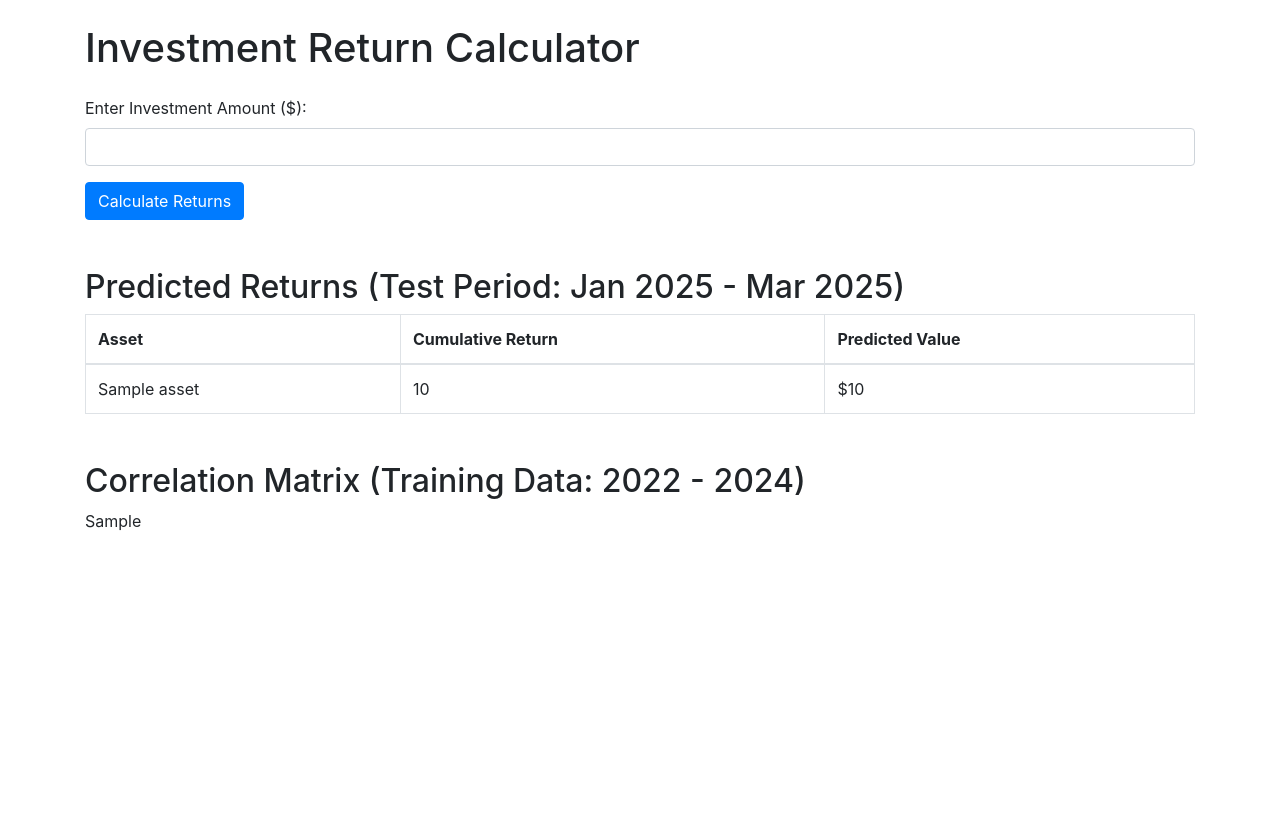
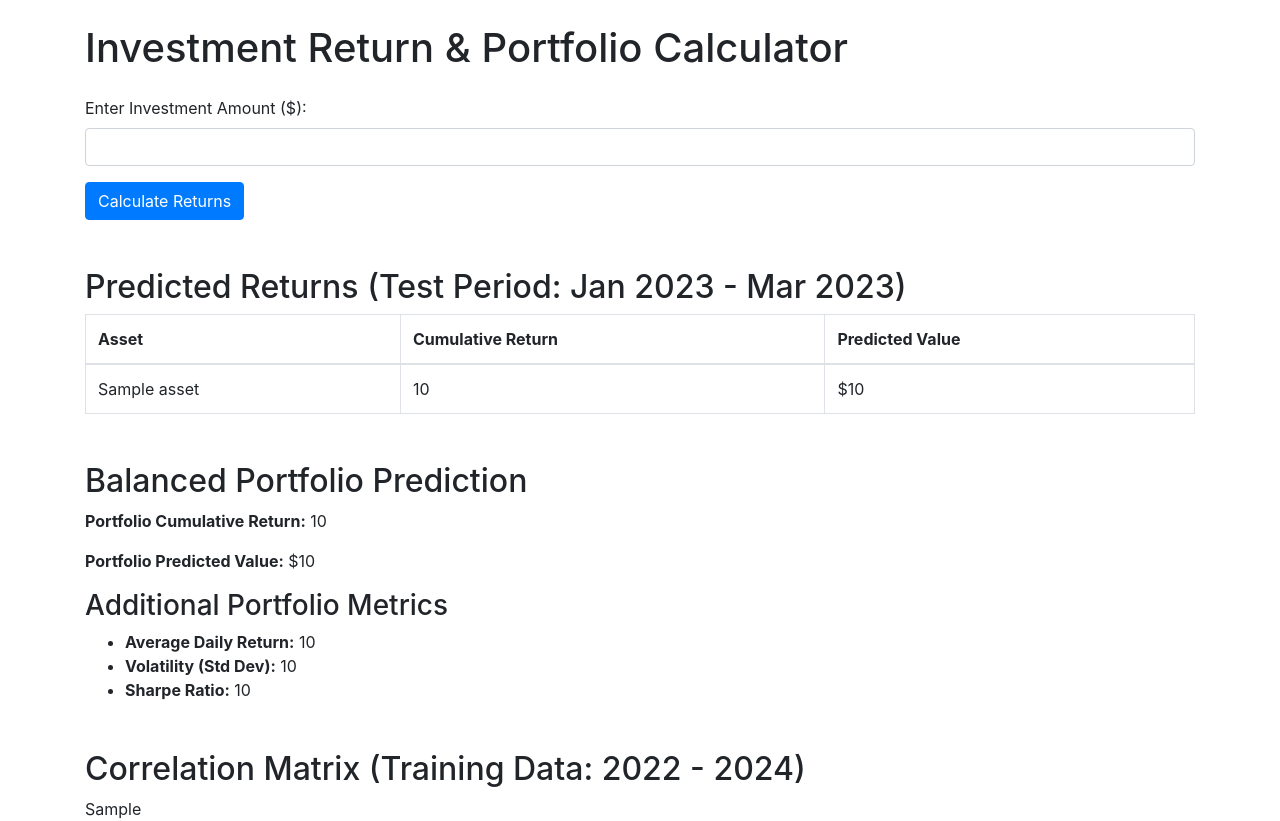
Before and after one commit to naeemhassan09/stock-data-pipeline-flask-app, a Flask app: template templates/index.html in a window 1280 px wide. Before the commit the page ends 531 px from the top, so only its background shows below. Run offline with Flask 3, Linux system fonts and the light colour scheme; the template is opened without the code that fills it: most values are stand-ins (such as "Sample title", 1, 10 or a date in 2020); some libraries are stand-ins or nearby versions.

Commit message:
Converted code to methods and made few updated

```diff
--- a/app.py
+++ b/app.py
@@ -3,10 +3,10 @@ from flask import Flask, render_template, request
 import stocks
 import assets
 import pandas as pd
+import numpy as np
 from dotenv import load_dotenv
+
 load_dotenv()
-
-# Load environment variables
 app = Flask(__name__)
 
 def test_db_connection():
@@ -20,102 +20,161 @@ def test_db_connection():
     finally:
         engine.dispose()
 
-
+# Global constants
 top_active_stocks = ['AAPL', 'TSLA', 'AMZN', 'GOOGL', 'MSFT', 'NVDA', 'META', 'NFLX', 'AMD', 'BRK-B']
 benchmarks = {'S&P 500': 'SPY', 'Gold': 'GLD', 'Silver': 'SLV', 'Oil': 'USO'}
 
-train_start = "2022-01-01"
-train_end = "2024-12-31"
-test_start = "2025-01-01"
-test_end = "2025-03-31"
+# Date ranges
+TRAIN_START = "2022-01-01"
+TRAIN_END = "2024-12-31"
+TEST_START = "2023-01-01"
+TEST_END = "2023-03-31"
+
+def get_training_data():
+    """Fetches or loads training data for top active stocks used for correlation matrix."""
+    train_data = {}
+    for ticker in top_active_stocks:
+        table_name = f"stock_train_{ticker}"
+        df = None
+        if database.table_exists(table_name):
+            df = pd.read_sql_table(table_name, database.get_engine())
+            if df.empty:
+                df = stocks.fetch_stock_data(ticker, start=TRAIN_START, end=TRAIN_END)
+                if df is not None:
+                    df = stocks.process_stock_data(df)
+                    database.store_df_to_db(df, table_name=table_name)
+        else:
+            df = stocks.fetch_stock_data(ticker, start=TRAIN_START, end=TRAIN_END)
+            if df is not None:
+                df = stocks.process_stock_data(df)
+                database.store_df_to_db(df, table_name=table_name)
+        if df is not None:
+            train_data[ticker] = df
+    return train_data
+
+def build_correlation_html(train_data):
+    """Builds an HTML table of the correlation matrix from training data."""
+    returns_dict = {ticker: df['Daily_Return'] for ticker, df in train_data.items() if not df.empty}
+    if returns_dict:
+        returns_df = pd.DataFrame(returns_dict).dropna()
+        corr_matrix = returns_df.corr()
+        return corr_matrix.to_html(classes="table table-striped")
+    else:
+        return "<p>No training data available for correlation matrix.</p>"
+
+def get_test_data(investment):
+    """Fetches or loads test data and returns asset predictions and a store for portfolio metrics."""
+    asset_results = {}
+    test_data_store = {}
+
+    # Process stocks test data
+    for ticker in top_active_stocks:
+        table_name = f"stock_test_{ticker}"
+        df = None
+        if database.table_exists(table_name):
+            df = pd.read_sql_table(table_name, database.get_engine())
+            if df.empty:
+                df = stocks.fetch_stock_data(ticker, start=TEST_START, end=TEST_END)
+                if df is not None:
+                    df = stocks.process_stock_data(df)
+                    database.store_df_to_db(df, table_name=table_name)
+        else:
+            df = stocks.fetch_stock_data(ticker, start=TEST_START, end=TEST_END)
+            if df is not None:
+                df = stocks.process_stock_data(df)
+                database.store_df_to_db(df, table_name=table_name)
+        if df is not None and not df.empty:
+            cum_ret = df['Cumulative_Return'].iloc[-1]
+            predicted_value = investment * (1 + cum_ret)
+            asset_results[ticker] = {"Cumulative_Return": cum_ret, "Predicted_Value": predicted_value}
+            test_data_store[ticker] = df
+
+    # Process benchmark assets test data
+    for name, ticker in benchmarks.items():
+        table_name = f"asset_test_{name}"
+        df = None
+        if database.table_exists(table_name):
+            df = pd.read_sql_table(table_name, database.get_engine())
+            if df.empty:
+                df = assets.fetch_asset_data(ticker, start=TEST_START, end=TEST_END)
+                if df is not None:
+                    df = assets.process_asset_data(df)
+                    database.store_df_to_db(df, table_name=table_name)
+        else:
+            df = assets.fetch_asset_data(ticker, start=TEST_START, end=TEST_END)
+            if df is not None:
+                df = assets.process_asset_data(df)
+                database.store_df_to_db(df, table_name=table_name)
+        if df is not None and not df.empty:
+            cum_ret = df['Cumulative_Return'].iloc[-1]
+            predicted_value = investment * (1 + cum_ret)
+            asset_results[name] = {"Cumulative_Return": cum_ret, "Predicted_Value": predicted_value}
+            test_data_store[name] = df
+
+    return asset_results, test_data_store
+
+def calculate_portfolio_metrics(test_data_store, asset_results, investment):
+    """
+    Calculates balanced portfolio predictions and additional metrics (average daily return,
+    volatility, and Sharpe ratio) using equal weighting for assets with positive returns.
+    """
+    portfolio_result = {}
+    portfolio_metrics = {}
+    # Consider only assets with a positive cumulative return.
+    positive_assets = {asset: data for asset, data in asset_results.items() if data["Cumulative_Return"] > 0}
+
+    if positive_assets:
+        portfolio_dfs = []
+        for asset in positive_assets:
+            if asset in test_data_store:
+                temp_df = test_data_store[asset][['Daily_Return']].rename(columns={'Daily_Return': asset})
+                portfolio_dfs.append(temp_df)
+        if portfolio_dfs:
+            combined_returns = pd.concat(portfolio_dfs, axis=1, join='inner')
+            portfolio_daily_return = combined_returns.mean(axis=1)
+            portfolio_avg_daily_return = portfolio_daily_return.mean()
+            portfolio_volatility = portfolio_daily_return.std()
+            sharpe_ratio = (portfolio_avg_daily_return / portfolio_volatility) if portfolio_volatility != 0 else None
+            portfolio_cumulative_return = (1 + portfolio_daily_return).prod() - 1
+            portfolio_predicted_value = investment * (1 + portfolio_cumulative_return)
+            portfolio_result = {
+                "Portfolio_Cumulative_Return": portfolio_cumulative_return,
+                "Portfolio_Predicted_Value": portfolio_predicted_value
+            }
+            portfolio_metrics = {
+                "Average Daily Return": portfolio_avg_daily_return,
+                "Volatility": portfolio_volatility,
+                "Sharpe Ratio": sharpe_ratio
+            }
+    return portfolio_result, portfolio_metrics
 
 @app.route("/", methods=["GET", "POST"])
 def index():
     results = {}
     correlation_html = ""
+    portfolio_result = {}
+    portfolio_metrics = {}
+
     if request.method == "POST":
         try:
             investment = float(request.form.get("investment", 0))
         except ValueError:
             investment = 0
 
-        # Define date ranges (you can also define these globally)
-        train_start = "2022-01-01"
-        train_end = "2024-12-31"
-        test_start = "2023-01-01"
-        test_end = "2023-03-31"
+        # --- TRAINING DATA for Correlation Matrix ---
+        train_data = get_training_data()
+        correlation_html = build_correlation_html(train_data)
 
-        # --- TRAINING DATA FOR STOCKS (for correlation matrix) ---
-        train_data = {}
-        for ticker in top_active_stocks:
-            table_name = f"stock_train_{ticker}"
-            df = None
-            if database.table_exists(table_name):
-                df = pd.read_sql_table(table_name, database.get_engine())
-                if df.empty:
-                    df = stocks.fetch_stock_data(ticker, start=train_start, end=train_end)
-                    if df is not None:
-                        df = stocks.process_stock_data(df)
-                        database.store_df_to_db(df, table_name=table_name)
-            else:
-                df = stocks.fetch_stock_data(ticker, start=train_start, end=train_end)
-                if df is not None:
-                    df = stocks.process_stock_data(df)
-                    database.store_df_to_db(df, table_name=table_name)
-            if df is not None:
-                train_data[ticker] = df
-
-        returns_dict = {ticker: df['Daily_Return'] for ticker, df in train_data.items() if not df.empty}
-        returns_df = pd.DataFrame(returns_dict).dropna()
-        correlation_matrix = returns_df.corr()
-        correlation_html = correlation_matrix.to_html(classes="table table-striped")
-
-        # --- TEST DATA FOR STOCKS ---
-        asset_results = {}
-        for ticker in top_active_stocks:
-            table_name = f"stock_test_{ticker}"
-            df = None
-            if database.table_exists(table_name):
-                df = pd.read_sql_table(table_name, database.get_engine())
-                if df.empty:
-                    df = stocks.fetch_stock_data(ticker, start=test_start, end=test_end)
-                    if df is not None:
-                        df = stocks.process_stock_data(df)
-                        database.store_df_to_db(df, table_name=table_name)
-            else:
-                df = stocks.fetch_stock_data(ticker, start=test_start, end=test_end)
-                if df is not None:
-                    df = stocks.process_stock_data(df)
-                    database.store_df_to_db(df, table_name=table_name)
-            if df is not None and not df.empty:
-                cum_ret = df['Cumulative_Return'].iloc[-1]
-                predicted_value = investment * (1 + cum_ret)
-                asset_results[ticker] = {"Cumulative_Return": cum_ret, "Predicted_Value": predicted_value}
-
-        # --- TEST DATA FOR BENCHMARK ASSETS ---
-        for name, ticker in benchmarks.items():
-            table_name = f"asset_test_{name}"
-            df = None
-            if database.table_exists(table_name):
-                df = pd.read_sql_table(table_name, database.get_engine())
-                if df.empty:
-                    df = assets.fetch_asset_data(ticker, start=test_start, end=test_end)
-                    if df is not None:
-                        df = assets.process_asset_data(df)
-                        database.store_df_to_db(df, table_name=table_name)
-            else:
-                df = assets.fetch_asset_data(ticker, start=test_start, end=test_end)
-                if df is not None:
-                    df = assets.process_asset_data(df)
-                    database.store_df_to_db(df, table_name=table_name)
-            if df is not None and not df.empty:
-                cum_ret = df['Cumulative_Return'].iloc[-1]
-                predicted_value = investment * (1 + cum_ret)
-                asset_results[name] = {"Cumulative_Return": cum_ret, "Predicted_Value": predicted_value}
-
+        # --- TEST DATA for Individual Predictions ---
+        asset_results, test_data_store = get_test_data(investment)
         results = asset_results
 
-    return render_template("index.html", results=results, correlation_html=correlation_html)
+        # --- Balanced Portfolio Calculation & Additional Metrics ---
+        portfolio_result, portfolio_metrics = calculate_portfolio_metrics(test_data_store, asset_results, investment)
+
+    return render_template("index.html", results=results, correlation_html=correlation_html,
+                           portfolio=portfolio_result, metrics=portfolio_metrics)
+
 if __name__ == "__main__":
     test_db_connection()
     app.run(host="0.0.0.0", port=8080, debug=True)
--- a/templates/index.html
+++ b/templates/index.html
@@ -2,12 +2,12 @@
 <html lang="en">
 <head>
     <meta charset="UTF-8">
-    <title>Investment Return Calculator</title>
+    <title>Investment Return & Portfolio Calculator</title>
     <link rel="stylesheet" href="https://stackpath.bootstrapcdn.com/bootstrap/4.5.0/css/bootstrap.min.css">
 </head>
 <body>
 <div class="container">
-    <h1 class="mt-4">Investment Return Calculator</h1>
+    <h1 class="mt-4">Investment Return & Portfolio Calculator</h1>
     <form method="post" class="mt-4">
         <div class="form-group">
             <label for="investment">Enter Investment Amount ($):</label>
@@ -16,7 +16,7 @@
         <button type="submit" class="btn btn-primary">Calculate Returns</button>
     </form>
     {% if results %}
-    <h2 class="mt-5">Predicted Returns (Test Period: Jan 2025 - Mar 2025)</h2>
+    <h2 class="mt-5">Predicted Returns (Test Period: Jan 2023 - Mar 2023)</h2>
     <table class="table table-bordered">
         <thead>
             <tr>
@@ -35,6 +35,26 @@
             {% endfor %}
         </tbody>
     </table>
+
+    <h2 class="mt-5">Balanced Portfolio Prediction</h2>
+    {% if portfolio.Portfolio_Cumulative_Return is not none %}
+      <p><strong>Portfolio Cumulative Return:</strong> {{ portfolio.Portfolio_Cumulative_Return | round(4) }}</p>
+      <p><strong>Portfolio Predicted Value:</strong> ${{ portfolio.Portfolio_Predicted_Value | round(2) }}</p>
+    {% else %}
+      <p>No positive-performing assets found to create a balanced portfolio.</p>
+    {% endif %}
+
+    <h3 class="mt-3">Additional Portfolio Metrics</h3>
+    {% if metrics %}
+    <ul>
+        <li><strong>Average Daily Return:</strong> {{ metrics["Average Daily Return"] | round(4) }}</li>
+        <li><strong>Volatility (Std Dev):</strong> {{ metrics["Volatility"] | round(4) }}</li>
+        <li><strong>Sharpe Ratio:</strong> {% if metrics["Sharpe Ratio"] is not none %}{{ metrics["Sharpe Ratio"] | round(4) }}{% else %}N/A{% endif %}</li>
+    </ul>
+    {% else %}
+      <p>No portfolio metrics available.</p>
+    {% endif %}
+
     <h2 class="mt-5">Correlation Matrix (Training Data: 2022 - 2024)</h2>
     <div class="table-responsive">
         {{ correlation_html | safe }}
```
